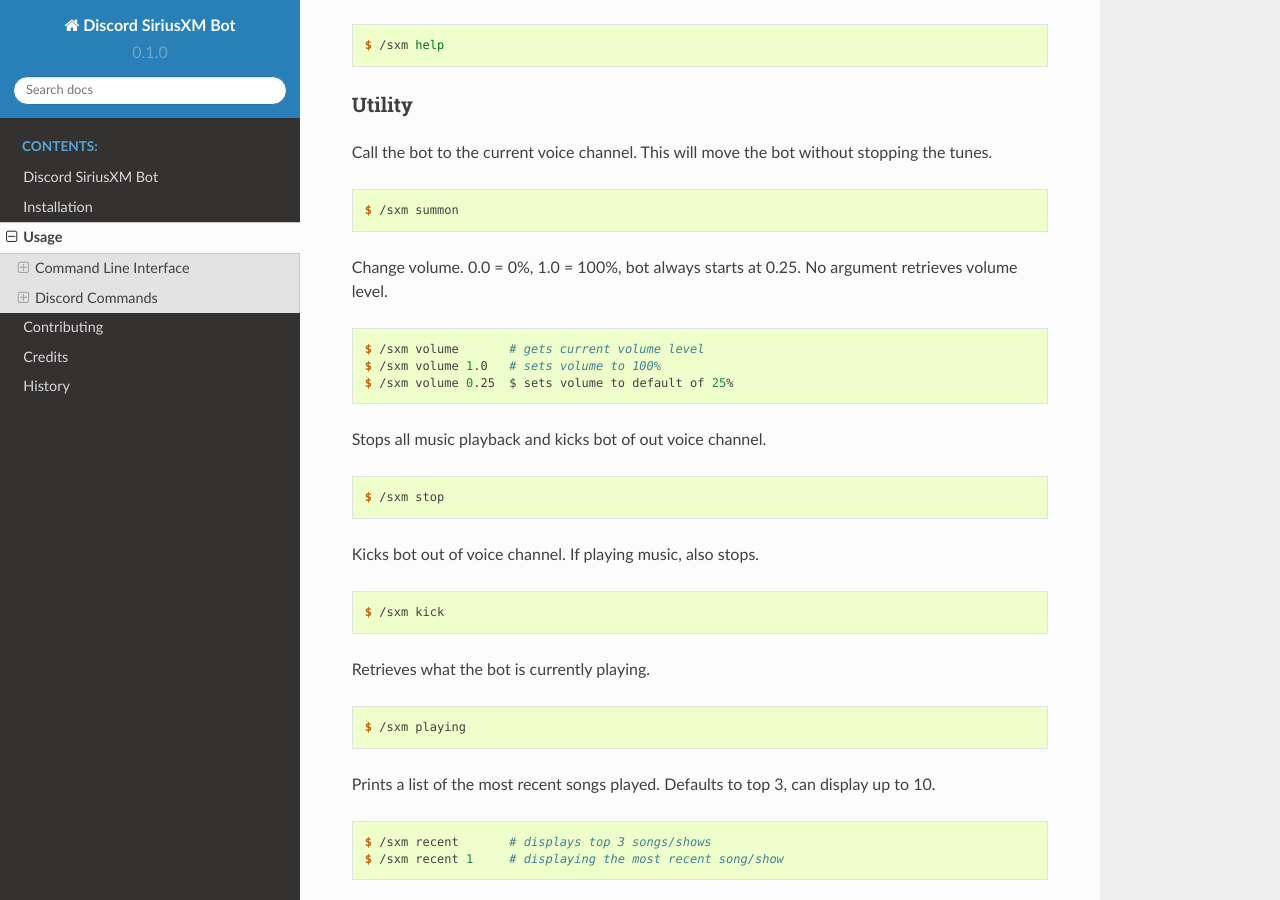
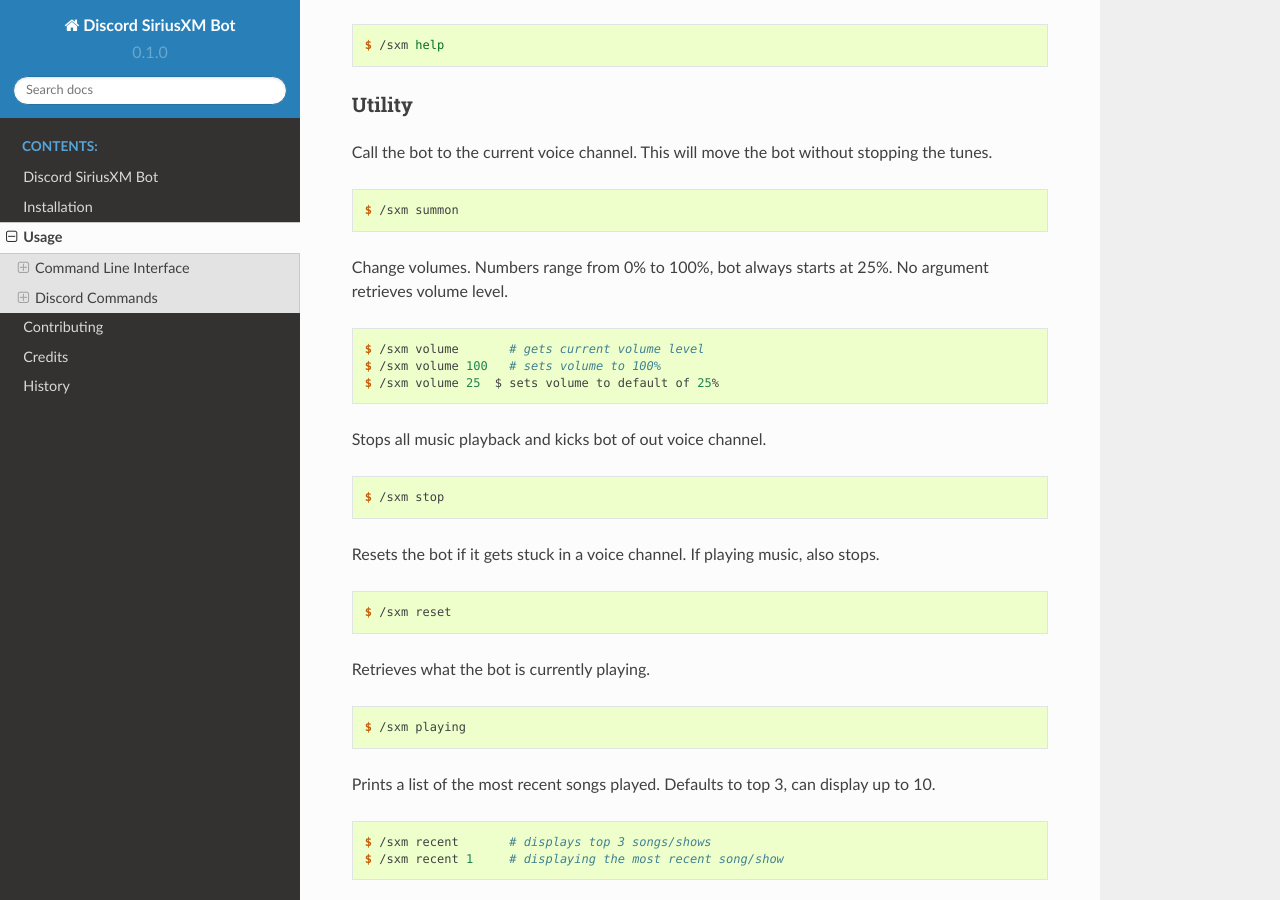
Before and after one commit to AngellusMortis/sxm-player, a Sphinx documentation site: the page built from docs/usage.rst, in a window 1280 px wide and 900 px high, scrolled down 2033 px. Built offline with Sphinx 7.4.7 and the Read the Docs theme 2.0.0, drawn with Linux system fonts in a browser that asks for light colours.

Commit message:
Updates docs for refactor

```diff
--- a/docs/usage.rst
+++ b/docs/usage.rst
@@ -117,14 +117,14 @@
 
     $ /sxm summon
 
-Change volume. 0.0 = 0%, 1.0 = 100%, bot always starts at 0.25. No argument
-retrieves volume level.
+Change volumes. Numbers range from 0% to 100%, bot always starts at 25%.
+No argument retrieves volume level.
 
 .. code-block:: console
 
     $ /sxm volume       # gets current volume level
-    $ /sxm volume 1.0   # sets volume to 100%
-    $ /sxm volume 0.25  $ sets volume to default of 25%
+    $ /sxm volume 100   # sets volume to 100%
+    $ /sxm volume 25  $ sets volume to default of 25%
 
 Stops all music playback and kicks bot of out voice channel.
 
@@ -132,11 +132,12 @@
 
     $ /sxm stop
 
-Kicks bot out of voice channel. If playing music, also stops.
+Resets the bot if it gets stuck in a voice channel. If playing music,
+also stops.
 
 .. code-block:: console
 
-    $ /sxm kick
+    $ /sxm reset
 
 Retrieves what the bot is currently playing.
 
```
